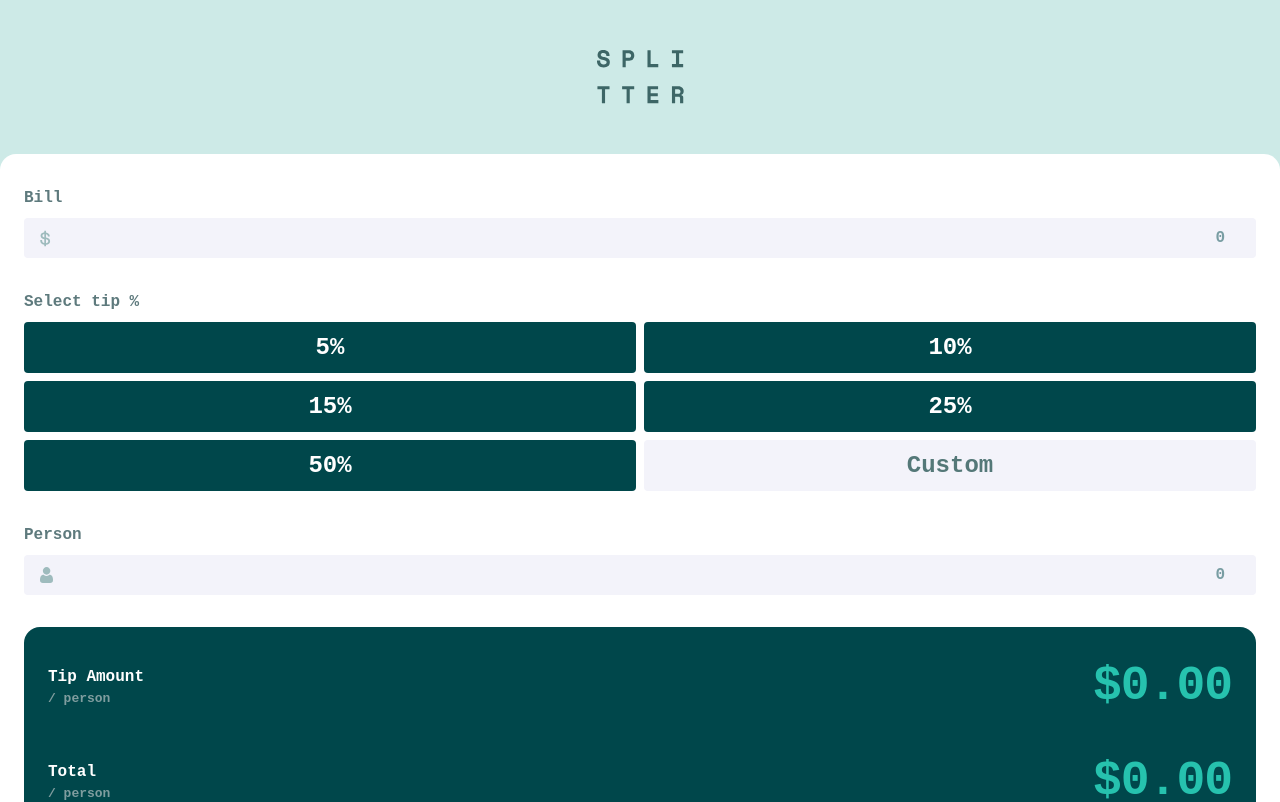
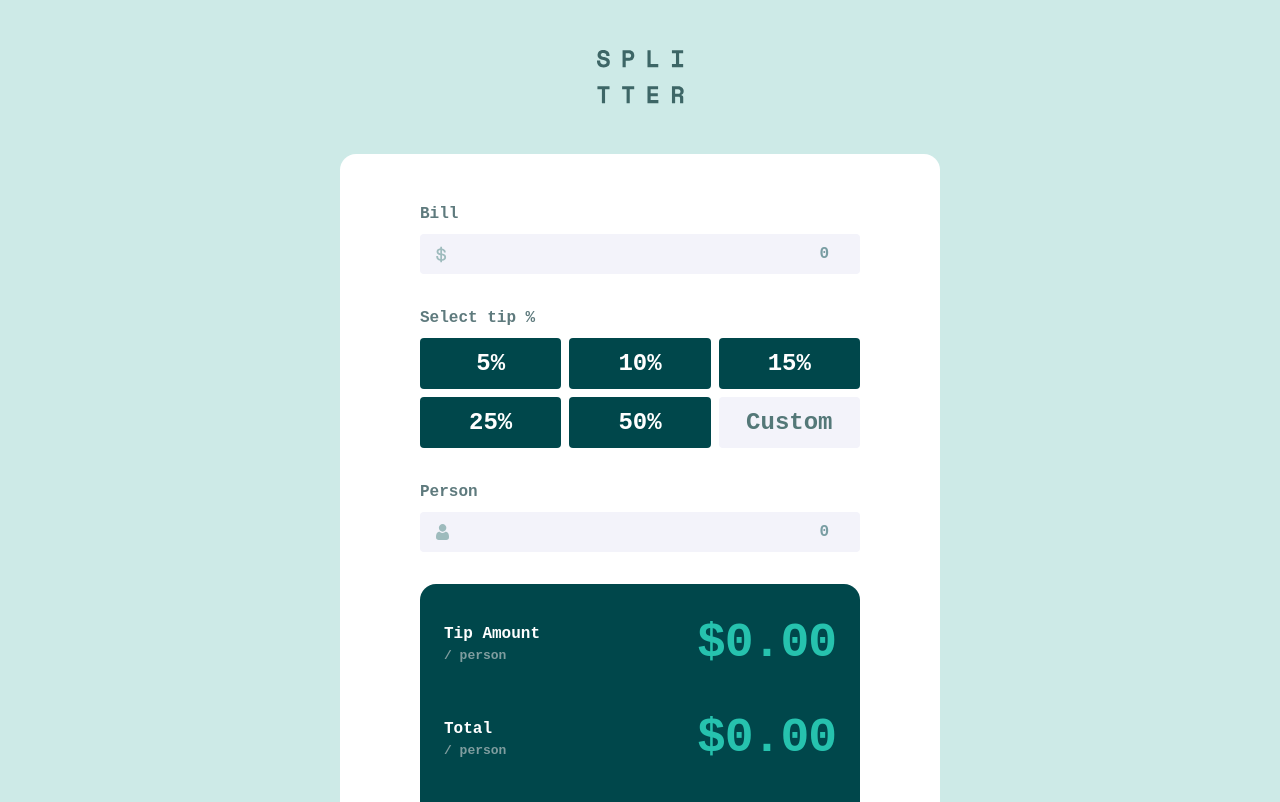
Before and after one commit to MikeG404/tips-calculator, a React (Vite) app: page / in a window 1280 px wide. Shown: the top 802 px of the page. Built offline with nearby package versions, Linux system fonts and the light colour scheme.

Commit message:
Position and tag modification

```diff
--- a/src/App.jsx
+++ b/src/App.jsx
@@ -12,15 +12,16 @@ import IconPerson from '../images/icon-person.svg'
 function App() {
 
   return (
-    <main>
+    <main className='flex flex-col justify-center items-center'>
       <img src={Logo} alt="logo" className='m-auto py-[50px]'/>
-      <section id='calculator' className='h-screen flex flex-col items-center gap-8 px-6 py-8 bg-white rounded-t-2xl'>
+      <section id='calculator' className='w-full h-screen flex flex-col items-center gap-8 px-6 py-8 bg-white rounded-t-2xl md:max-w-[600px] md:px-20 py-12 md:h-auto xl:flex'>
 
+
+        <section id='tip-selection' className='w-full flex flex-col gap-8'>
         <Input label="Bill" name="bill" src={IconDollar} alt="Icon Dollar"/>
-
-        <section id='tip-selection' className='w-full'>
+        <div>
           <h2 className='preset-5 text-grey-500 pb-2'>Select tip %</h2>
-          <div className='grid grid-cols-2 gap-2'>
+          <div className='grid grid-cols-2 gap-2 md:grid-cols-3'>
             <TipButton text="5%"/>
             <TipButton text="10%"/>
             <TipButton text="15%"/>
@@ -28,9 +29,10 @@ function App() {
             <TipButton text="50%"/>
             <TipButtonCustom />
           </div>
+        </div>
+        <Input label="Person" name="person" src={IconPerson} alt="Icon Person"/>
         </section>
 
-        <Input label="Person" name="person" src={IconPerson} alt="Icon Person"/>
 
         <section id='result' className='w-full p-6 rounded-2xl bg-green2-900'>
           <div className='flex flex-col gap-6 pb-8'>
```
